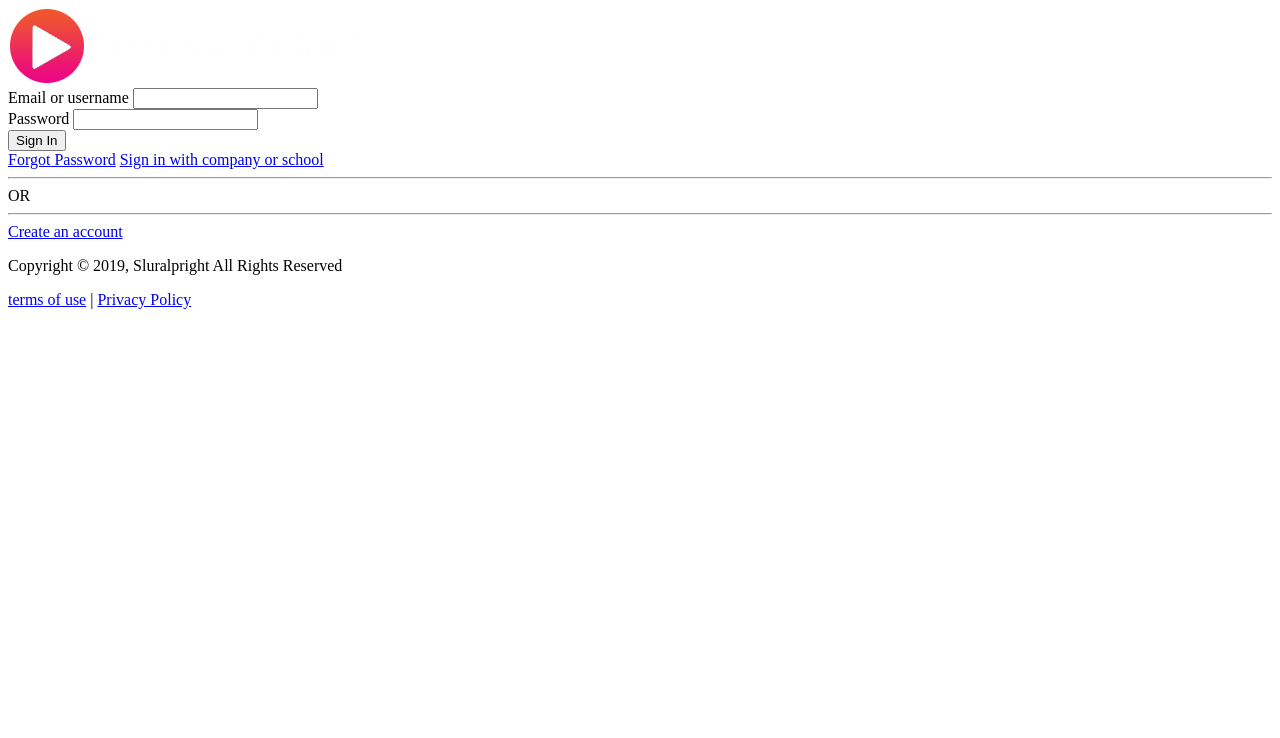
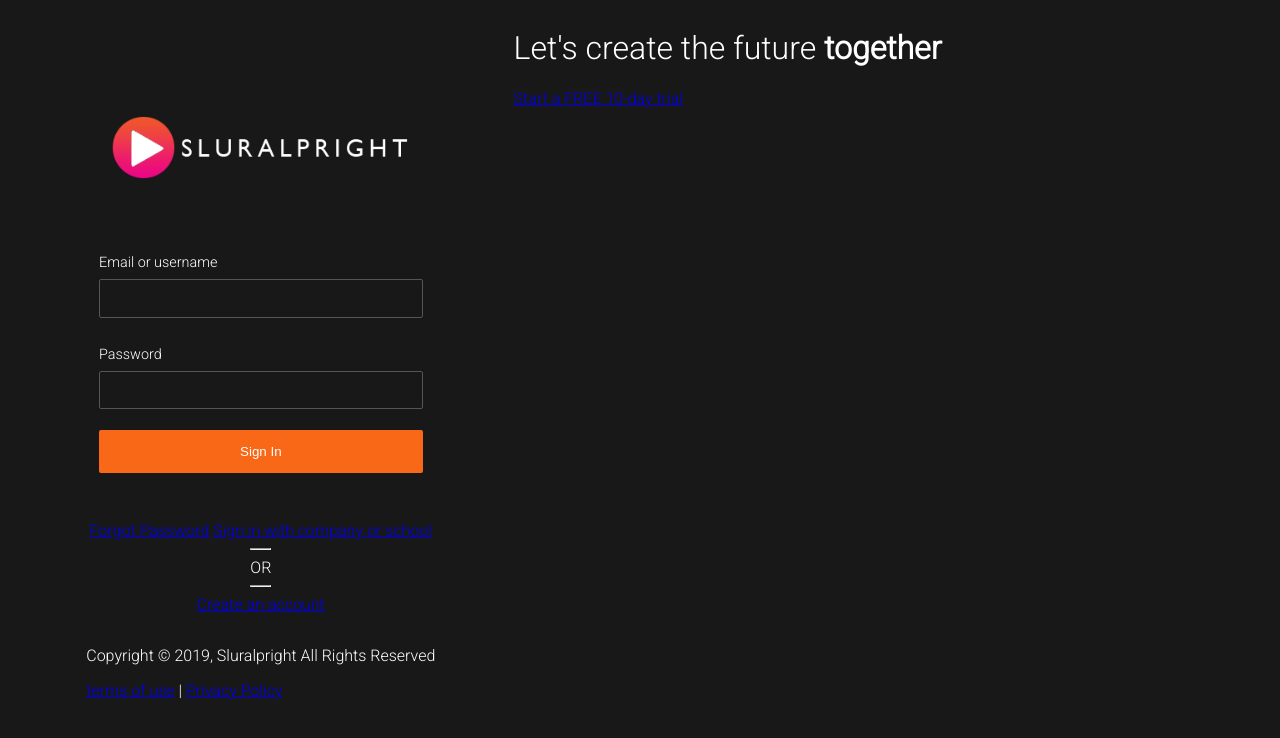
Before and after one commit to Belchenkov/pluralsight_login_page_clone, a plain HTML site: page index.html in a window 1280 px wide. Drawn offline with Linux system fonts and the light colour scheme.

Commit message:
Style Form

```diff
--- a/css/style.css
+++ b/css/style.css
@@ -0,0 +1,111 @@
+@import url('https://fonts.googleapis.com/css?family=Roboto:300');
+
+* {
+    box-sizing: border-box;
+}
+
+body {
+    font-family: 'Roboto', sans-serif;
+    font-weight: 300;
+    background: #181818;
+    color: #fff;
+    overflow: hidden;
+}
+
+h1, h2, h3, h4, h5, h6 {
+    font-weight: 300;
+}
+
+#wrapper {
+    display: flex;
+    flex-direction: row;
+}
+
+#left {
+    display: flex;
+    flex: 1;
+    flex-direction: column;
+    align-items: center;
+    justify-content: center;
+    height: 100vh;
+}
+
+#right {
+    flex: 1;
+}
+
+/* Sign In */
+#signin {
+    display: flex;
+    flex-direction: column;
+    justify-content: center;
+    align-items: center;
+    width: 80%;
+    padding-bottom: 1rem;
+}
+
+#signin form {
+    width: 80%;
+    padding-bottom: 3rem;
+}
+
+#signin .logo {
+    margin-bottom: 8vh;
+}
+
+#signin .logo img {
+    width: 300px;
+}
+
+#signin label {
+    font-size: 0.9rem;
+    line-height: 2rem;
+    font-weight: 500;
+}
+
+#signin .text-input {
+    margin-bottom: 1.3rem;
+    width: 100%;
+    border-radius: 2px;
+    background: #181818;
+    border: 1px solid #555;
+    color: #cccccc;
+    padding: 0.5rem 1rem;
+    line-height: 1.3rem;
+}
+
+#signin .primary-btn {
+    width: 100%;
+}
+
+/* Button */
+.primary-btn {
+    padding: 0.7rem 1rem;
+    height: 2.7rem;
+    display: block;
+    border: 0;
+    border-radius: 2px;
+    font-weight: 500;
+    background: #f96816;
+    color: #fff;
+    text-decoration: none;
+    cursor: pointer;
+    text-align: center;
+    transition: background-color .5s ease-in;
+}
+
+.primary-btn:hover {
+    background-color: #ff7b39;
+    transition: background-color .5s ease-in;
+}
+
+/* Media Queries */
+@media(min-width: 1200px) {
+    #left {
+        flex: 4;
+    }
+
+    #right {
+        flex: 6;
+    }
+}
--- a/index.html
+++ b/index.html
@@ -44,7 +44,16 @@
                 </div>
             </footer>
         </div>
-        <div id="right"></div>
+        <div id="right">
+            <div id="showcase">
+                <div class="showcase-content">
+                    <h1 class="showcase-text">Let's create the future
+                        <strong>together</strong>
+                    </h1>
+                    <a href="#" class="secondary-btn">Start a FREE 10-day trial</a>
+                </div>
+            </div>
+        </div>
     </div>
 </body>
 </html>
```
